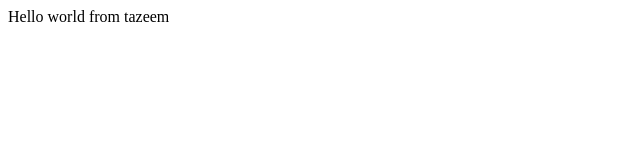
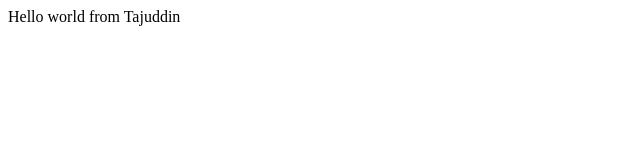
Before and after one commit to TazeemTajuddin/bootcamp2020-1assignment, a plain HTML site: page index.html in a window 1280 px wide. Shown: the full height of the page, 0-640 px from the left. Drawn offline with Linux system fonts and the light colour scheme.

Commit message:
updated name in index.html

```diff
--- a/index.html
+++ b/index.html
@@ -5,7 +5,7 @@
 </head>
 <body>
     <div>
-        Hello world from tazeem
+        Hello world from Tajuddin
     </div>
 </body>
 </html>
```
